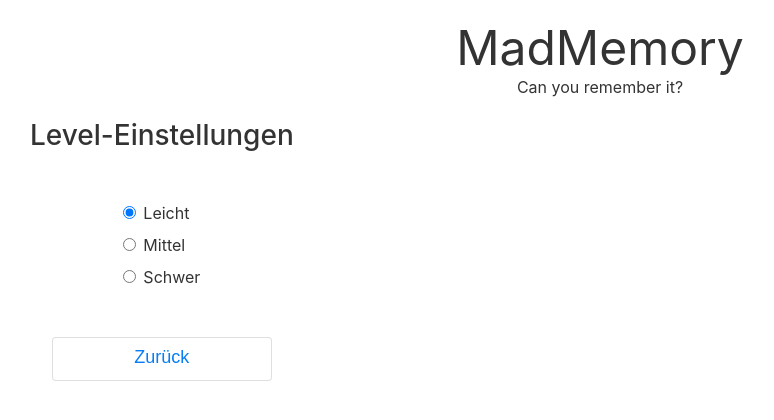
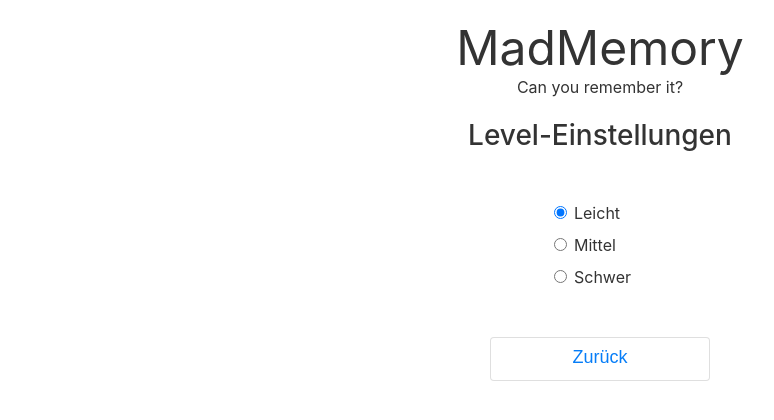
Before and after one commit to joergreichert/madmemory, a Next.js app: page /settings/level in a window 1280 px wide. Shown: the top 420 px of the page, without its empty margins (40-814 px from the left). Built offline with nearby package versions, Linux system fonts and the light colour scheme.

Commit message:
fix layout in other views

```diff
--- a/components/menu/level/index.js
+++ b/components/menu/level/index.js
@@ -1,11 +1,12 @@
 import MenuButton from '../button'
 import MenuEntry from '../entry'
 import MenuHeading from '../heading'
+import Container from 'react-bootstrap/Container'
 import Level from './levelselect'
 import { selectableLevels } from '../../../lib/constants'
 
 export default () => (
-  <div>
+  <Container>
     <MenuHeading header="Level-Einstellungen" />
     <MenuEntry>
       <form>
@@ -15,5 +16,5 @@ export default () => (
       </form>
     </MenuEntry>
     <MenuButton link='./' label='Zurück' />
-  </div>
+  </Container>
 )
--- a/components/menu/level/levelselect.js
+++ b/components/menu/level/levelselect.js
@@ -1,4 +1,5 @@
 import React from 'react';
+import Container from 'react-bootstrap/Container'
 import { connect, useSelector, useDispatch } from 'react-redux'
 import { setLevel } from '../../../lib/actions'
 import { EASY_LEVEL } from '../../../lib/constants'
@@ -7,7 +8,7 @@ const LevelSelect = ({ value, label }) => {
   const level = useSelector(state => state.settings ? state.settings.selectedLevel : EASY_LEVEL.key)
   const dispatch = useDispatch();
   return (
-    <div className="form-check">
+    <Container className="form-check">
       <label>
         <input
           type="radio"
@@ -19,7 +20,7 @@ const LevelSelect = ({ value, label }) => {
         />
         {label}
       </label>
-    </div>
+    </Container>
   )
 }
 export default connect()(LevelSelect)
--- a/components/menu/objectpool/index.js
+++ b/components/menu/objectpool/index.js
@@ -1,3 +1,4 @@
+import Container from 'react-bootstrap/Container'
 import MenuButton from '../button'
 import MenuEntry from '../entry'
 import MenuHeading from '../heading'
@@ -5,7 +6,7 @@ import ObjectSelect from './objectselect'
 import { selectableElements } from '../../../lib/constants'
 
 export default () => (
-  <div>
+  <Container>
     <MenuHeading header="Objekt-Auswahl" />
     <MenuEntry>
       <form>
@@ -16,5 +17,5 @@ export default () => (
       </form>
     </MenuEntry>
     <MenuButton link='./' label='Zurück' />
-  </div>
+  </Container>
 )
--- a/components/menu/objectpool/objectselect.js
+++ b/components/menu/objectpool/objectselect.js
@@ -1,3 +1,4 @@
+import Container from 'react-bootstrap/Container'
 import React from 'react';
 import { connect, useSelector, useDispatch } from 'react-redux'
 import { useState } from 'react';
@@ -23,7 +24,7 @@ const ObjectSelect = ({ value, label, sourceURL }) => {
     )
   }
   return (
-    <div className="form-check">
+    <Container className="form-check">
       <label>
         <input
           key={value}
@@ -36,7 +37,7 @@ const ObjectSelect = ({ value, label, sourceURL }) => {
         />
         {label} (<a href={sourceURL}>Quelle</a>)
       </label>
-    </div>
+    </Container>
   )
 }
 export default connect()(ObjectSelect)
--- a/components/menu/settings.js
+++ b/components/menu/settings.js
@@ -1,11 +1,12 @@
+import Container from 'react-bootstrap/Container'
 import MenuEntry from './button'
 import MenuHeading from './heading'
 
 export default () => (
-  <div>
+  <Container>
     <MenuHeading header="Einstellungen" />
     <MenuEntry link='./settings/level' label='Schwierigkeit' />
     <MenuEntry link='./settings/objectselect' label='Element-Auswahl' />
     <MenuEntry link='../' label='Zurück' />
-  </div>
+  </Container>
 )
--- a/components/menu/start.js
+++ b/components/menu/start.js
@@ -1,8 +1,9 @@
+import Container from 'react-bootstrap/Container'
 import MenuEntry from './button'
 
 export default () => (
-  <div>
+  <Container>
     <MenuEntry link='./game/words' label='Spielen' />
     <MenuEntry link='./settings' label='Einstellungen' />
-  </div>
+  </Container>
 )
```
